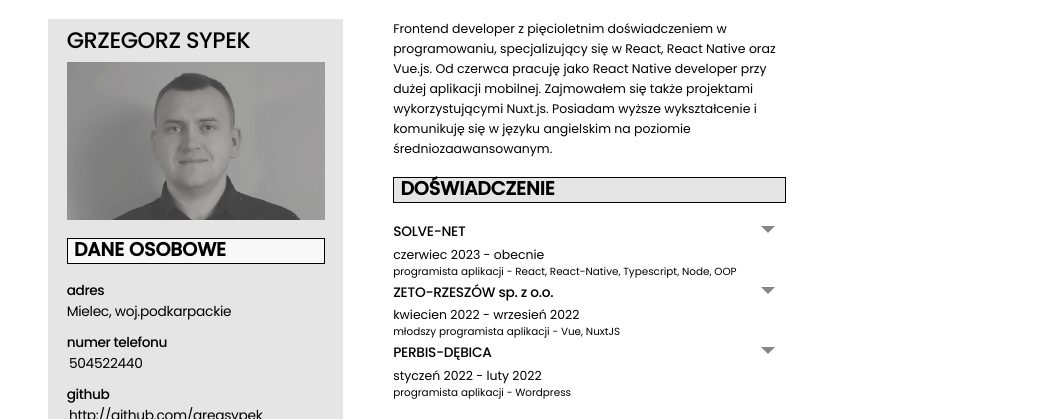
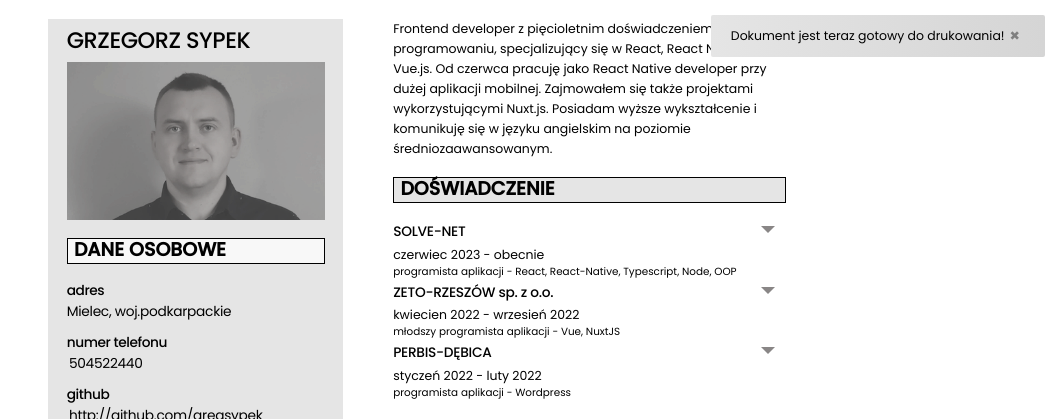
Before and after one commit to gregsypek/CV, a plain HTML site: page index.html in a window 1280 px wide. Shown: the top 419 px of the page, without its empty margins (220-1280 px from the left). Drawn offline with nearby package versions, Linux system fonts and the light colour scheme.

Commit message:
add Toast

```diff
--- a/index.html
+++ b/index.html
@@ -4,12 +4,17 @@
 		<meta charset="UTF-8" />
 		<meta http-equiv="X-UA-Compatible" content="IE=edge" />
 		<meta name="viewport" content="width=device-width, initial-scale=1.0" />
-		<title>CV</title>
+		<title>Grzegorz Sypek CV</title>
 		<link rel="preconnect" href="https://fonts.googleapis.com" />
 		<link rel="preconnect" href="https://fonts.gstatic.com" crossorigin />
 		<link
 			href="https://fonts.googleapis.com/css2?family=Poppins:wght@300;400;500&display=swap"
 			rel="stylesheet"
+		/>
+		<!-- Toastify CDN -->
+		<link
+			rel="stylesheet"
+			href="https://cdn.jsdelivr.net/npm/toastify-js/src/toastify.min.css"
 		/>
 		<!-- <link rel="stylesheet" href="style.css" /> -->
 		<style>
@@ -298,6 +303,10 @@
 			.accordion .project-tools {
 				padding: 0;
 			}
+			.accordion .project-tools a {
+				text-decoration: none;
+			}
+
 			.accordion .project-details p {
 				padding-block: 10px;
 			}
@@ -307,6 +316,20 @@
 				.icon {
 					display: none;
 				}
+				.toastify {
+					display: none !important;
+				}
+			}
+
+			.toastify {
+				box-shadow: none !important;
+				color: black !important;
+			}
+			.toast-close {
+				color: black !important;
+			}
+			button.print:hover .print-icon {
+				fill: 4CAF50;
 			}
 
 			/* Dodane style dla projektów */
@@ -1047,5 +1070,25 @@
 				});
 			});
 		</script>
+		<script src="https://cdn.jsdelivr.net/npm/toastify-js"></script>
+		<script>
+			function showToast() {
+				const toast = Toastify({
+					text: "Dokument jest teraz gotowy do drukowania!",
+					duration: 5000,
+					gravity: "top",
+					position: "right",
+					stopOnFocus: true,
+					className: "toast-printer",
+					close: true,
+					backgroundColor: "linear-gradient(to right, #E5E5E5, #D5D5D5)",
+					onClick: function () {
+						window.print();
+					},
+				}).showToast();
+			}
+
+			setTimeout(showToast, 3000);
+		</script>
 	</body>
 </html>
```
